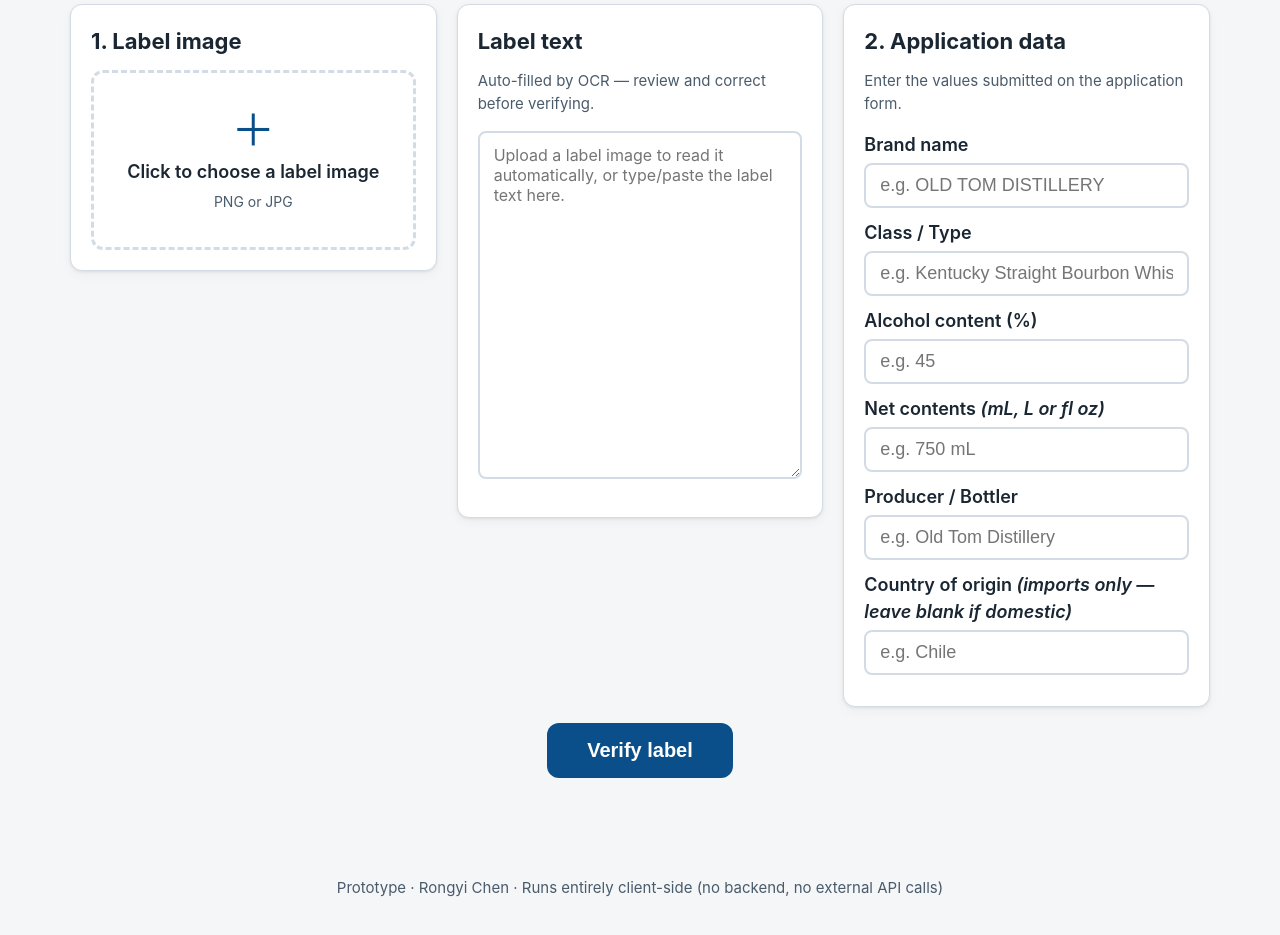
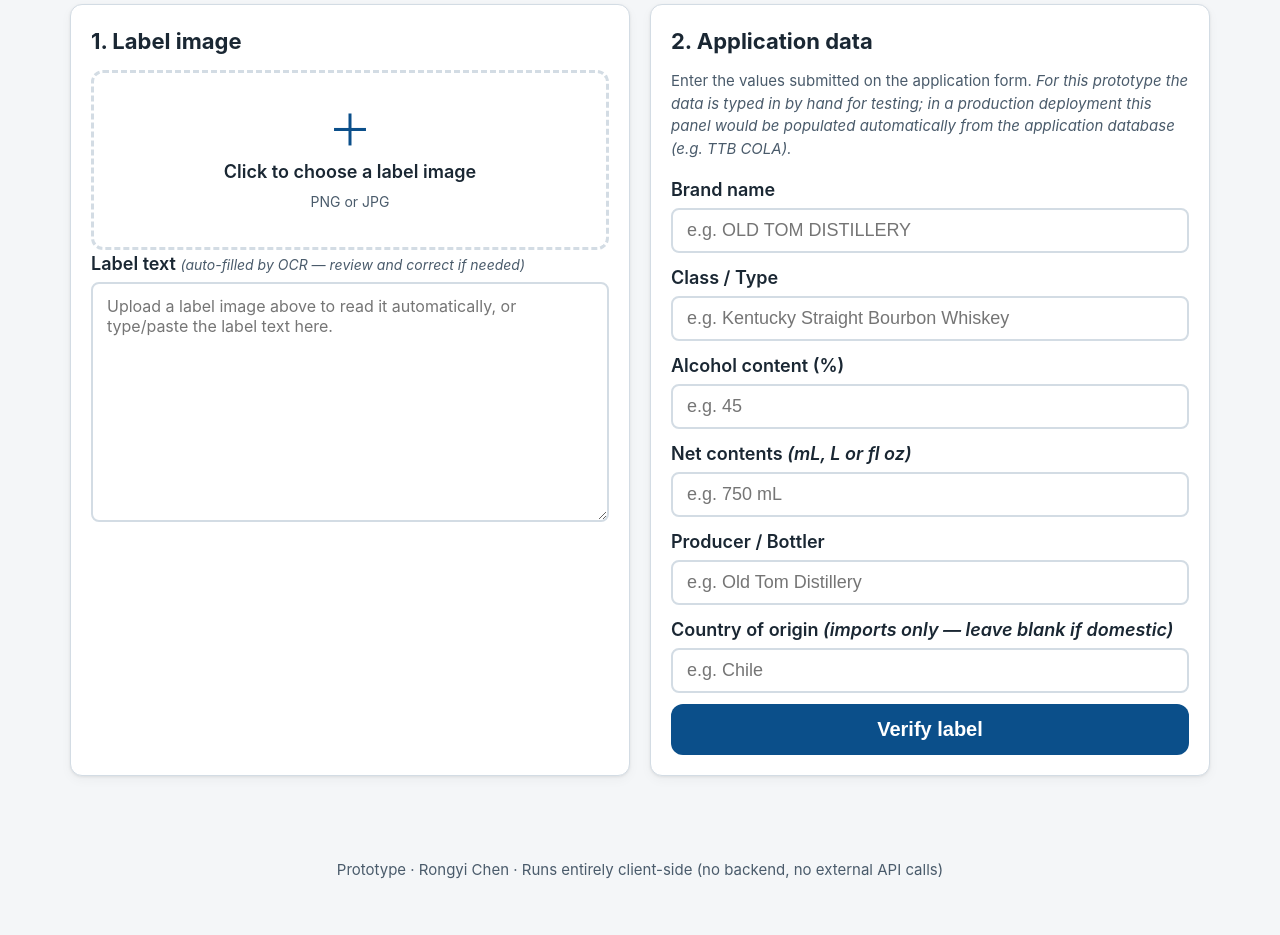
Before and after one commit to roy2EZ/rongyi-chen-ttb-label-verifier, a website: page index.html in a window 1280 px wide. Shown: the part 257-1192 px from the top of the page. Drawn offline with Linux system fonts and the light colour scheme.

Commit message:
UI: consolidate label image + OCR text into one card; two-column layout
Put the upload box and the uploaded-image preview side by side on one row inside
the '1. Label image' card, with the OCR status and the editable Label text below
it — all in that one card, next to the '2. Application data' card. The Verify
button lives at the bottom of the application card. Note on the application card
that the data is typed by hand for the prototype and would come from the
application database (TTB COLA) in production.

Co-Authored-By: Claude Opus 4.8 (1M context) <noreply@anthropic.com>

```diff
--- a/css/styles.css
+++ b/css/styles.css
@@ -82,10 +82,12 @@ body {
 .grid { display: grid; grid-template-columns: 1fr 1fr; gap: 20px; }
 @media (max-width: 720px) { .grid { grid-template-columns: 1fr; } }
 
-/* Single-label: three columns side by side — image | label text | application —
-   so the OCR text sits next to the application data and results stay in view. */
-.grid-3 { grid-template-columns: 1fr 1fr 1fr; align-items: start; }
-@media (max-width: 900px) { .grid-3 { grid-template-columns: 1fr; } }
+/* Inside the Label-image card: the upload box and the uploaded preview sit side
+   by side on one row (the preview appears next to the drop box after upload),
+   with the OCR text below. Keeps the card compact instead of tall. */
+.image-row { display: flex; gap: 16px; align-items: flex-start; }
+.image-row .dropzone { flex: 1; min-width: 0; }
+.image-row .image-preview { flex: 1; min-width: 0; margin-top: 0; }
 
 .card {
   background: var(--surface);
@@ -156,6 +158,8 @@ body {
 }
 .btn-primary:hover { background: var(--brand-dark); }
 .btn-primary:disabled { opacity: 0.5; cursor: not-allowed; }
+/* Full-width Verify button that sits at the bottom of the application card. */
+.btn-block { display: block; width: 100%; margin-top: 8px; padding: 14px 20px; }
 
 /* -------------------------- textarea (temp OCR) ------------------------- */
 
--- a/index.html
+++ b/index.html
@@ -28,37 +28,37 @@
 
     <!-- Single label panel -->
     <section id="panel-single" class="panel is-active" role="tabpanel">
-      <div class="grid grid-3">
-        <!-- Left: image upload -->
+      <div class="grid">
+        <!-- Left: image upload + OCR text -->
         <div class="card">
           <h2>1. Label image</h2>
+          <div class="image-row">
             <label for="label-image" class="dropzone">
               <span class="dropzone-icon" aria-hidden="true">＋</span>
               <span class="dropzone-text">Click to choose a label image</span>
               <span class="dropzone-hint">PNG or JPG</span>
               <input type="file" id="label-image" accept="image/*" hidden />
             </label>
-
-          <div id="ocr-status" class="ocr-status" hidden></div>
-
             <div id="image-preview" class="image-preview" hidden>
               <img id="preview-img" alt="Selected label preview" />
             </div>
           </div>
 
-        <!-- Middle: OCR label text -->
-        <div class="card">
-          <h2>Label text</h2>
-          <p class="card-hint">Auto-filled by OCR — review and correct before verifying.</p>
+          <div id="ocr-status" class="ocr-status" hidden></div>
+
           <label class="field ocr-field">
-            <textarea id="label-text" rows="16" placeholder="Upload a label image to read it automatically, or type/paste the label text here."></textarea>
+            <span>Label text <em>(auto-filled by OCR — review and correct if needed)</em></span>
+            <textarea id="label-text" rows="10" placeholder="Upload a label image above to read it automatically, or type/paste the label text here."></textarea>
           </label>
         </div>
 
         <!-- Right: application data -->
         <div class="card">
           <h2>2. Application data</h2>
-          <p class="card-hint">Enter the values submitted on the application form.</p>
+          <p class="card-hint">Enter the values submitted on the application form.
+            <em>For this prototype the data is typed in by hand for testing; in a
+            production deployment this panel would be populated automatically from
+            the application database (e.g. TTB COLA).</em></p>
 
           <label class="field">
             <span>Brand name</span>
@@ -89,11 +89,9 @@
             <span>Country of origin <em>(imports only — leave blank if domestic)</em></span>
             <input type="text" id="app-country" placeholder="e.g. Chile" />
           </label>
+
+          <button id="verify-btn" class="btn-primary btn-block" type="button">Verify label</button>
         </div>
-      </div>
-
-      <div class="actions">
-        <button id="verify-btn" class="btn-primary" type="button">Verify label</button>
       </div>
 
       <!-- Results render here -->
```
Lines whose indentation alone changed are shown as unchanged.
